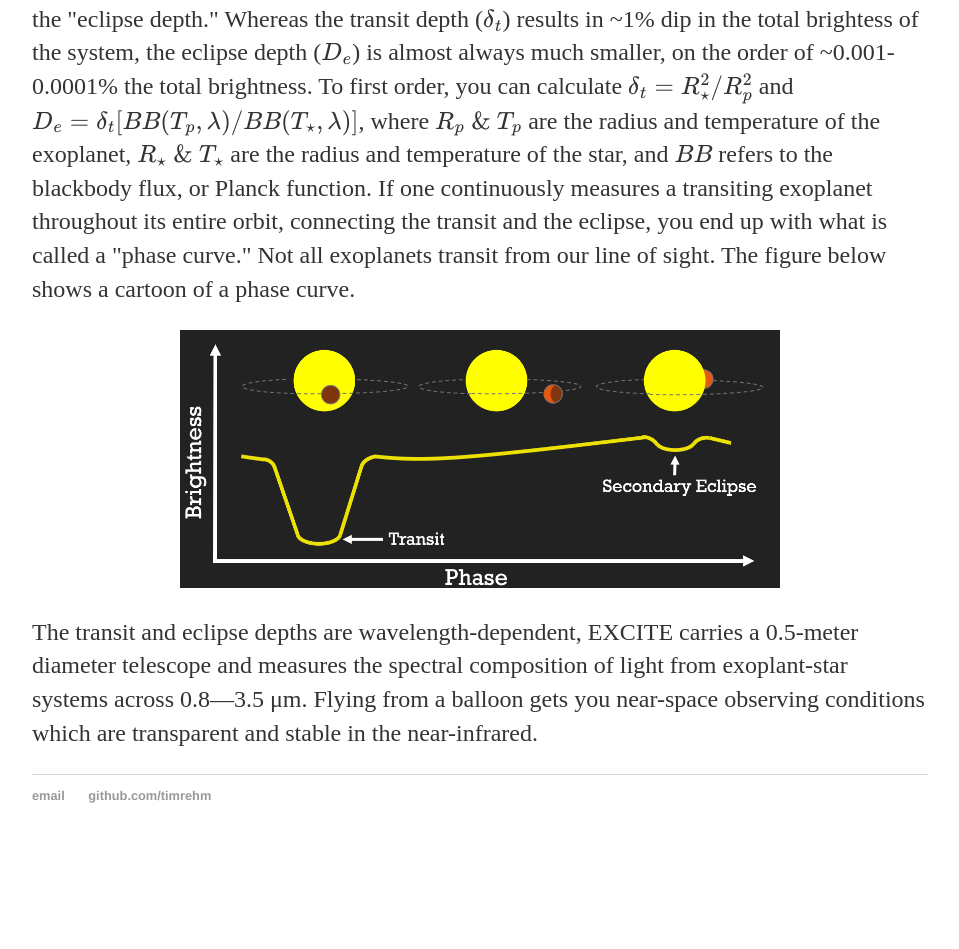
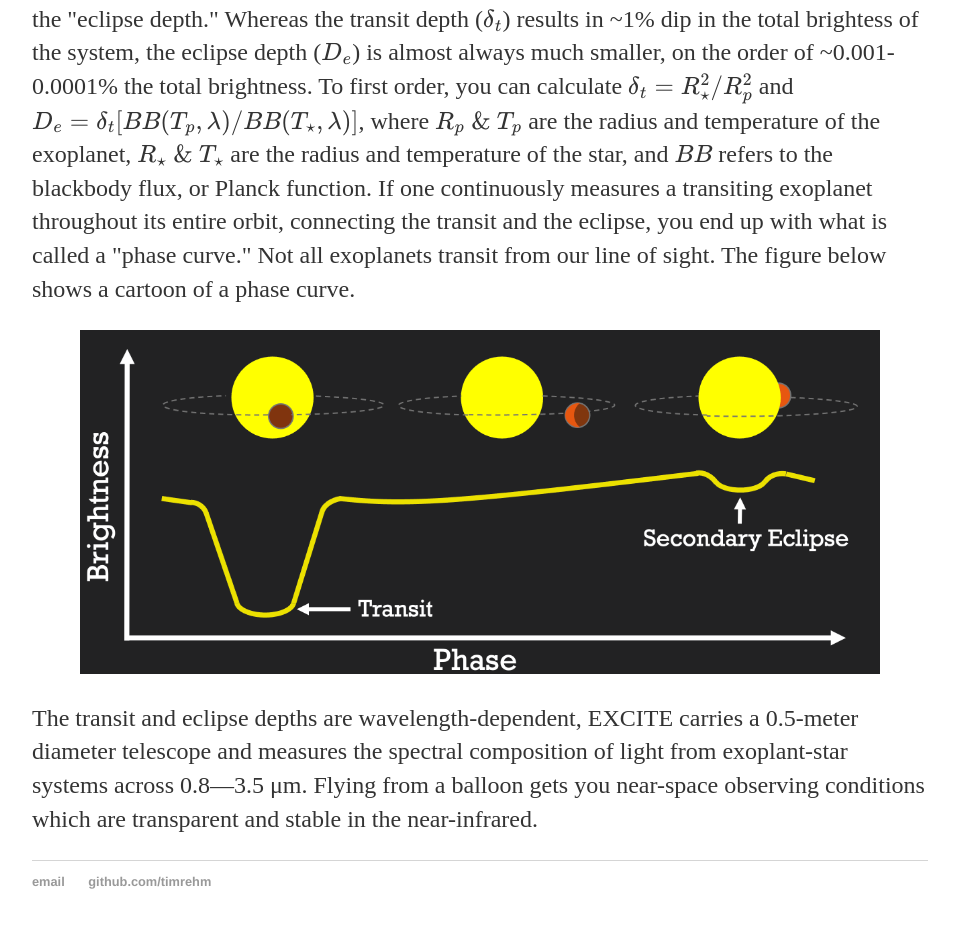
Before and after one commit to timrehm/timrehm.github.io, a Jekyll site: the page built from research/excite.html, in a window 1280 px wide. Shown: the part 1258-2207 px from the top of the page, without its empty margins (160-1119 px from the left). Built offline with Jekyll 4.4.1, drawn with Linux system fonts in a browser that asks for light colours; before the commit the page ends 2121 px from its top, so only the background shows below that.

Commit message:
Update excite.html

```diff
--- a/research/excite.html
+++ b/research/excite.html
@@ -27,7 +27,7 @@ title: EXCITE
 		connecting the transit and the eclipse, you end up with what is called a "phase curve." Not all exoplanets transit from our line of sight.
 		The figure below shows a cartoon of a phase curve.</p>
 <div style="text-align: center;">
-	<img src="/img/phasecurvecartoon.png" alt="A phase curve." width = 600/>
+	<img src="/img/phasecurvecartoon.png" alt="A phase curve." width = 800/>
 </div>
 		<p>The transit and eclipse depths are wavelength-dependent, EXCITE carries a 0.5-meter diameter telescope and measures the spectral composition of light from exoplant-star systems
 		across 0.8&mdash;3.5 &mu;m. Flying from a balloon gets you near-space observing conditions which are transparent and stable in the
```
